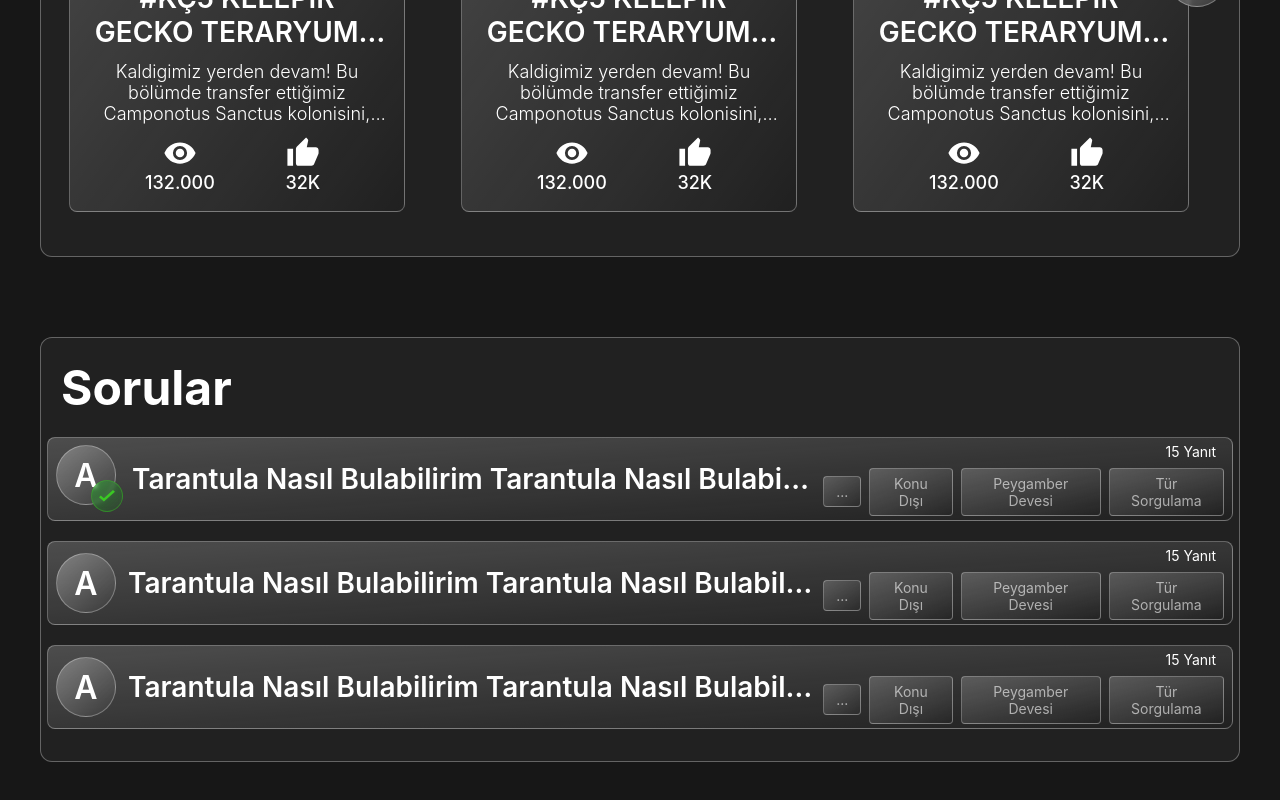
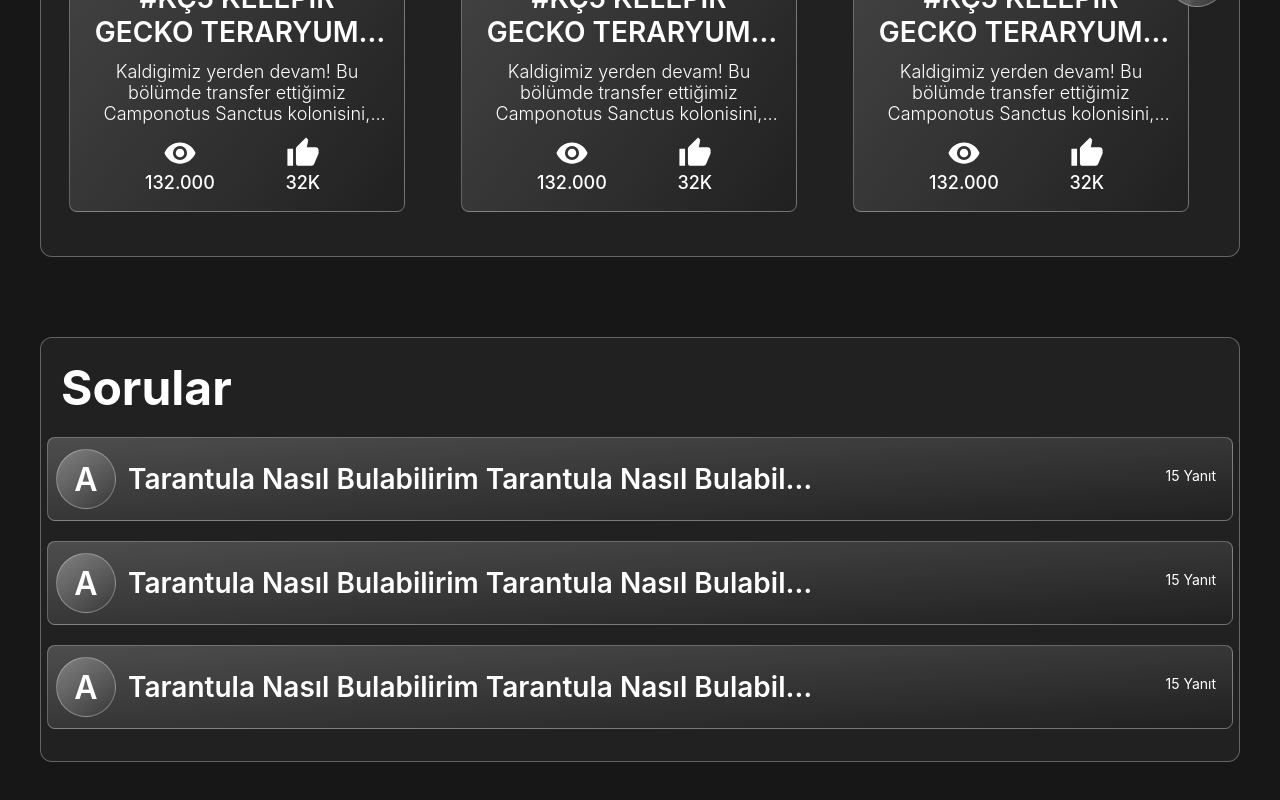
Before and after one commit to Cugatay/karincacik, a Next.js app: page / in a window 1280 px wide. Shown: the part 885-1685 px from the top of the page. Built offline with nearby package versions, Linux system fonts and the light colour scheme.

Commit message:
QuestionItem hover animations

```diff
--- a/components/QuestionItem.tsx
+++ b/components/QuestionItem.tsx
@@ -1,5 +1,7 @@
 import clsx from 'clsx';
-import React from 'react';
+import { motion } from 'framer-motion';
+import React, { useState } from 'react';
+// import useIsMobile from '../hooks/useIsMobile';
 import styles from '../styles/components/QuestionItem.module.scss';
 
 // Types on karincaciftligim.com
@@ -30,15 +32,32 @@ interface Props {
 }
 
 export default function QuestionItem({ answered }: Props) {
+  const [isHovering, setIsHovering] = useState(false);
+  const tags = ['...', 'Tür Sorgulama', 'Peygamber Devesi', 'Konu Dışı'];
+  // const isMobile = useIsMobile();
+
   return (
-    <div className={styles.container}>
+    <motion.div
+      onHoverStart={() => setIsHovering(true)}
+      onHoverEnd={() => setIsHovering(false)}
+      className={styles.container}
+    >
       <div className={styles.left}>
         <div className={clsx(styles.avatar, answered && styles.answeredAvatar)}>
           <p>A</p>
 
-          <div className={styles.answered}>
-            <img alt="cevaplandı" src="/icons/done.svg" />
-          </div>
+          {
+            answered
+            && (
+            <motion.div
+              animate={isHovering ? { opacity: 1, scale: 1, marginBottom: 0 } : {}}
+              className={styles.answered}
+            >
+              <img alt="cevaplandı" src="/icons/done.svg" />
+            </motion.div>
+            )
+          }
+
         </div>
 
         <div className={styles.title}>
@@ -51,14 +70,41 @@ export default function QuestionItem({ answered }: Props) {
       <div className={styles.right}>
         <div className={styles.answerCount}>15 Yanıt</div>
 
-        <div className={styles.issues}>
-          <div className={styles.tag}>...</div>
-          <div className={styles.tag}>Konu Dışı</div>
-          <div className={styles.tag}>Peygamber Devesi</div>
-          <div className={styles.tag}>Tür Sorgulama</div>
-        </div>
+        <motion.div
+          className={styles.issues}
+          // initial={{ y: 40 }}
+          // animate={isHovering ? { y: 0 } : {}}
+          // transition={{ bounce: 20 }}
+        >
+          {tags.map((item, index) => (
+            <Tag text={item} isHovering={isHovering} index={tags.length - index} />
+          ))}
+        </motion.div>
       </div>
-    </div>
+    </motion.div>
+  );
+}
+
+interface TagProps {
+  text: string;
+  isHovering: boolean;
+  index: number;
+}
+
+function Tag({ text, isHovering, index }: TagProps) {
+  return (
+    <motion.div
+      initial={{
+        scale: 0, marginTop: -50, y: 200, opacity: 0,
+      }}
+      animate={isHovering ? {
+        scale: 1, marginTop: 0, y: 0, opacity: 1,
+      } : {}}
+      transition={isHovering ? { delay: /* 0.05 +*/ index * 0.065 } : {}}
+      className={styles.tag}
+    >
+      {text}
+    </motion.div>
   );
 }
 
--- a/styles/components/QuestionItem.module.scss
+++ b/styles/components/QuestionItem.module.scss
@@ -11,6 +11,7 @@
     padding: 0 8px;
     margin: 0 2% 12px 2%;
     justify-content: space-between;
+    overflow: hidden;
 
     .left {
         width: 100%;
@@ -101,7 +102,12 @@
             }
 
             .answeredAvatar {
+                margin: 0;
+
                 .answered {
+                    opacity: 0;
+                    transform: scale(0);
+                    margin-bottom: -200px;
                     width: 32px;
                     height: 32px;
 
```
